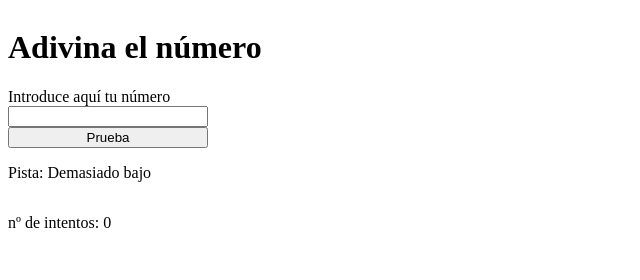
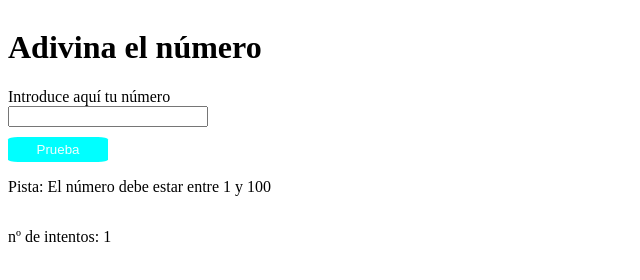
Before and after one commit to elviac94/modulo-2-evaluacion-intermedia-elviac94, a plain HTML site: page index.html in a window 1280 px wide. Both pictures are taken after a click on the button "Prueba". Shown: the whole page, without its empty margins (0-640 px from the left). Drawn offline with Linux system fonts and the light colour scheme.

Commit message:
Fix bugs

```diff
--- a/index.html
+++ b/index.html
@@ -16,7 +16,7 @@
             <button type="button" id="submit-button" class="submit-button" value="">Prueba</button>
         </form>
         <p class="track">Pista: </p>
-        <p class="number-attemps">Número de intentos: 0 </p>
+        <p class="number-attemps">Número de intentos:  </p>
     </main>
     <script src="./js/main.js"></script>
 </body>
--- a/js/main.js
+++ b/js/main.js
@@ -1,52 +1,43 @@
 'use strict'
-const inputNumber= document.querySelector('.number-selected');
-const submitButton= document.querySelector('.submit-button');
-const track= document.querySelector('.track');
-const numberAttempsTotal= document.querySelector('.number-attemps');
+const inputNumber = document.querySelector('.number-selected');
+const submitButton = document.querySelector('.submit-button');
+const track = document.querySelector('.track');
+const numberAttempsTotal = document.querySelector('.number-attemps');
 
-let max= 100;
-let  numberAttemps= 0;
+let maxNumber = 100;
+let numberAttemps = 0;
 
 function getRandomNumber(max) {
     return Math.ceil(Math.random() * max);
-   }
-   console.log(getRandomNumber(max));
+}
+const numberRandom = getRandomNumber(maxNumber);
+console.log(numberRandom)
 
-   const numberRandom = getRandomNumber(max);
+function showtrack() {
 
-   function showtrack(){
+    if (inputNumber.value <= 0 || inputNumber.value > maxNumber || inputNumber.value === '') {
 
-       if(inputNumber.value < numberRandom) {
-
-          return track.innerHTML= ' Pista: Demasiado bajo';
-       }
-        else if(inputNumber.value > numberRandom ){
-            return track.innerHTML= ' Pista: Demasiado alto';
-       }
-        else if(inputNumber.value == numberRandom ){
-           return track.innerHTML= 'Pista: Has ganado campeona!!!';
-       }
-       else{
-           return track.innerHTML= 'Pista: El número debe estar entre 1 y 100';
-       }
-
-   }
-
-
-   function onClickButton(){
-       showtrack();
-       attemps();
-       numberAttemps++
-
-
-    console.log(`Número escogido: ${inputNumber.value}`);
-
+         track.innerHTML = 'Pista: El número debe estar entre 1 y 100';
+    }
+    else if (inputNumber.value < numberRandom) {
+         track.innerHTML = ' Pista: Demasiado bajo';
+    }
+    else if (inputNumber.value > numberRandom) {
+         track.innerHTML = ' Pista: Demasiado alto';
+    } else {
+         track.innerHTML = 'Pista: Has ganado campeona!!!';
+    }
 }
 
-function attemps(){
-  return numberAttempsTotal.innerHTML= ` nº de intentos: ${numberAttemps}`;
-
+function onClickButton() {
+    numberAttemps++
+    attemps();
+    showtrack();
+    console.log(`Número escogido: ${inputNumber.value}`);
 }
 
+function attemps() {
+    return numberAttempsTotal.innerHTML = ` nº de intentos: ${numberAttemps}`;
+}
 
-submitButton.addEventListener('click',onClickButton);
+submitButton.addEventListener('click', onClickButton);
--- a/styles/main.css
+++ b/styles/main.css
@@ -9,5 +9,14 @@
     width: 200px;
     display: flex;
     flex-direction: column;
+}
 
+.submit-button{
+    margin-top: 10px;
+    width: 100px;
+    border-radius: 10%;
+    padding: 5px;
+    border: none;
+    background-color: aqua;
+    color: azure;
 }
```
